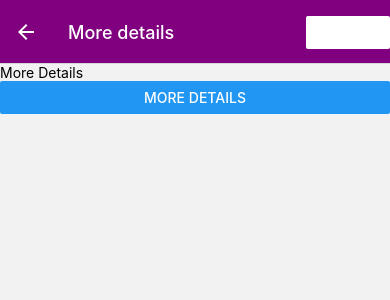
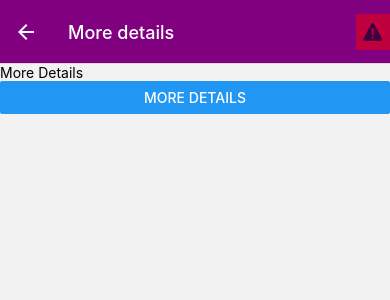
Before and after one commit to beibeixx/CS5520, a React Native app: screen /Details in a window 390 px wide. Shown: the top 300 px of the page. Built offline with nearby package versions, Linux system fonts and the light colour scheme.

Commit message:
use PressableButton to replace the warning button into an icon

```diff
--- a/Components/GoalDetails.js
+++ b/Components/GoalDetails.js
@@ -1,5 +1,7 @@
 import { StyleSheet, Text, View, Button } from "react-native";
 import React, { useState, useEffect } from "react";
+import Ionicons from '@expo/vector-icons/Ionicons';
+import PressableButton from "./PressableButton";
 
 export default function GoalDetails({ navigation, route }) {
   const [isWarning, setIsWarning] = useState(false);
@@ -12,7 +14,13 @@ export default function GoalDetails({ navigation, route }) {
   useEffect(() => {
     navigation.setOptions({
       headerRight: () => (
-        <Button title="Warning" color="white" onPress={warningHandler} />
+        // <Button title="Warning" color="white" onPress={warningHandler} />
+        <PressableButton
+          compoentStyle={styles.iconStyle}
+          pressedHandler={warningHandler}
+        >
+          <Ionicons name="warning" size={24} color="black" />
+        </PressableButton>
       ),
     });
   }, []);
@@ -39,4 +47,8 @@ const styles = StyleSheet.create({
   warning: {
     color: "red",
   },
+  iconStyle: {
+    backgroundColor: "red",
+    opacity: 0.5,
+  }
 });
--- a/Components/PressableButton.js
+++ b/Components/PressableButton.js
@@ -1,27 +1,34 @@
-import { Pressable, StyleSheet, Text, View } from 'react-native'
-import React from 'react'
+import { Pressable, StyleSheet, Text, View } from "react-native";
+import React from "react";
 
-export default function PressableButton({ children, compoentStyle, pressedHandler,pressedStyle }) {
+export default function PressableButton({
+  children,
+  compoentStyle,
+  pressedHandler,
+  pressedStyle,
+}) {
   return (
-    <Pressable style={({pressed})=>
-        [styles.defaultStyle, compoentStyle,
-            pressed&&styles.defaultPressedStyle,
-            pressed&&pressedStyle]}
-    onPress={pressedHandler}>
-        <View>
-            {children}
-        </View>
+    <Pressable
+      style={({ pressed }) => [
+        styles.defaultStyle,
+        compoentStyle,
+        pressed && styles.defaultPressedStyle,
+        pressed && pressedStyle,
+      ]}
+      onPress={pressedHandler}
+    >
+      <View>{children}</View>
     </Pressable>
-  )
+  );
 }
 
 const styles = StyleSheet.create({
-    defaultStyle:{
-        color: "purple",
-        padding: 5,
-    },
-    defaultPressedStyle: {
-        color: "violet",
-        opacity: 0.2,
-    }
-})
+  defaultStyle: {
+    backgroundColor: "cornflowerblue",
+    padding: 5,
+  },
+  defaultPressedStyle: {
+    backgroundColor: "violet",
+    opacity: 0.2,
+  },
+});
```
